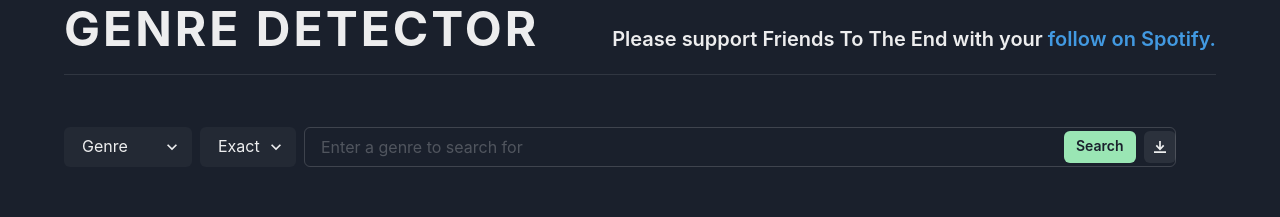
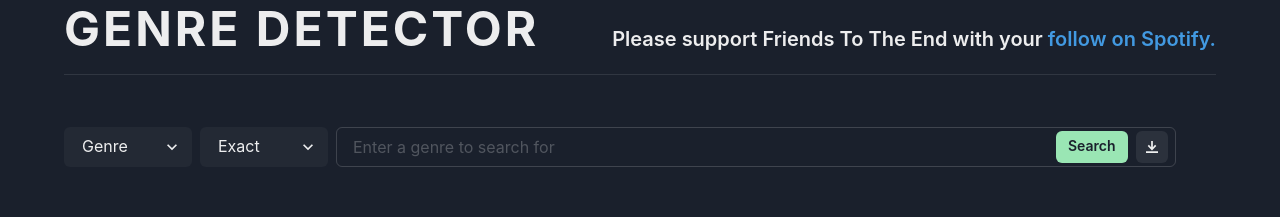
Before and after one commit to skurtz97/genredetector-client, a React (Create React App) app: page / in a window 1280 px wide. Shown: the top 217 px of the page. Built offline with nearby package versions, Linux system fonts and the light colour scheme.

Commit message:
Fixed sizing of options and download button

```diff
--- a/src/components/App.js
+++ b/src/components/App.js
@@ -244,7 +244,7 @@ function App() {
                     <option value="track_id">Track (ID)</option>
                   </Select>
                   <Tooltip label={(exact ? "Include only exact matches" : "Include all matches")}>
-                    <Select variant="filled" width="6rem" onChange={handleChange}>
+                    <Select variant="filled" width="8rem" onChange={handleChange} >
                       <option value="exact">Exact</option>
                       <option value="all">Partial</option>
                     </Select>
@@ -272,7 +272,7 @@ function App() {
                   alignItems="flex-start"
                   pr="8rem"
                 />
-                <InputRightElement width={["6rem", "6rem", "7rem", "7rem"]} visibility={["hidden", "hidden", "visible", "visible"]}>
+                <InputRightElement width={["6rem", "6rem", "7rem", "7rem"]} visibility={["hidden", "hidden", "visible", "visible"]} mr="0.5rem">
                   <Stack width="100%" direction="row">
                     <Button type="submit" colorScheme={"green"} size="sm">
                       Search
```
